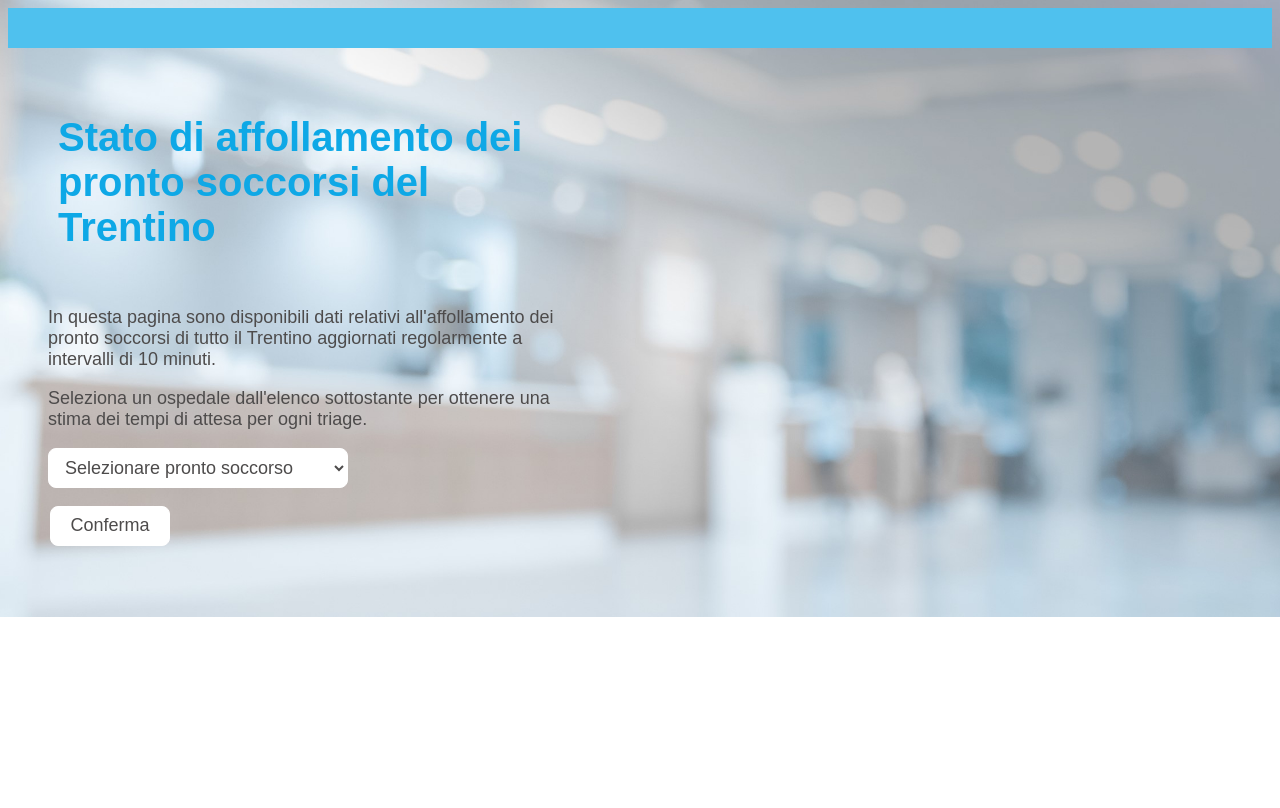
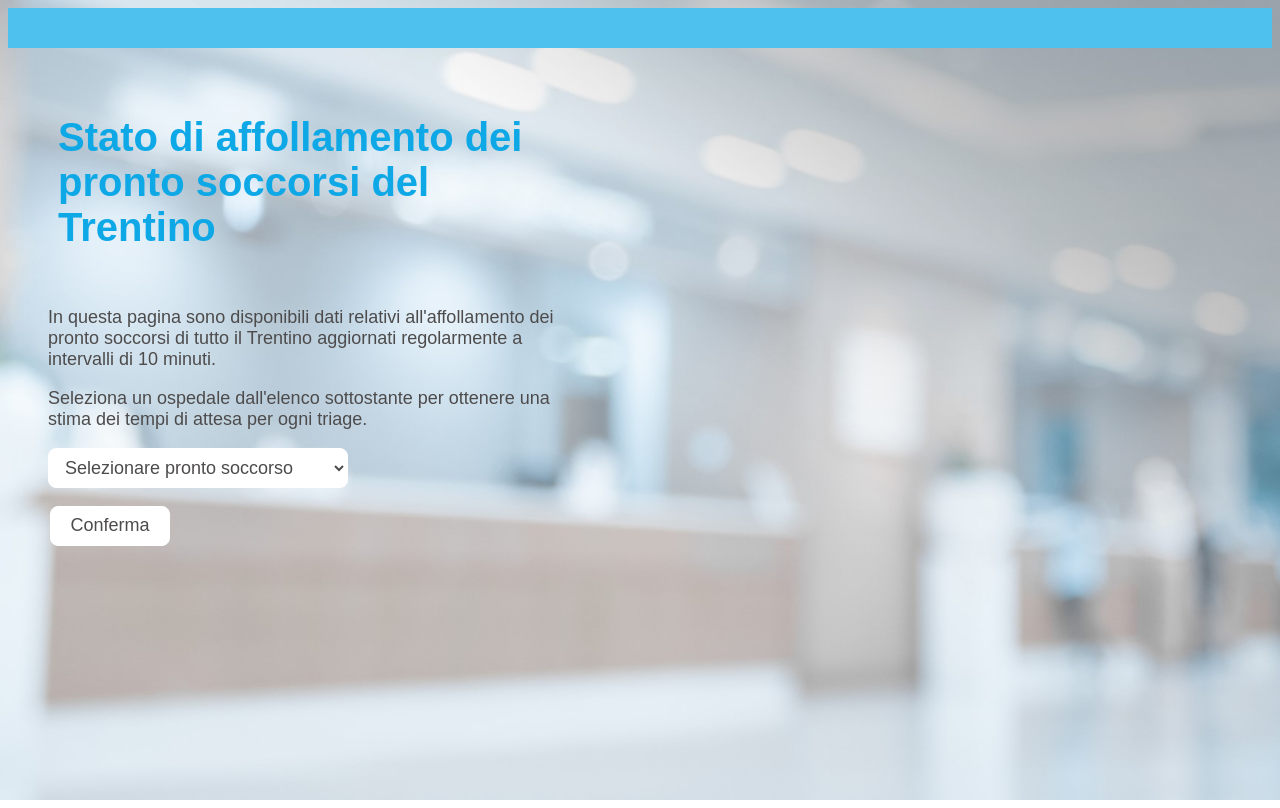
Before and after one commit to annabavaresco/pstrentino, a Flask app: page / in a window 1280 px wide. Before the commit the page ends 617 px from the top, so only its background shows below. Run offline with Flask 2, Linux system fonts and the light colour scheme.

Commit message:
Setting background image full screen

```diff
--- a/docker-compose/app/static/css/main.css
+++ b/docker-compose/app/static/css/main.css
@@ -1,3 +1,6 @@
+html, body {
+    height: 100%;
+}
 h1 {color:rgb(14, 168, 230);
     font-size: 30pt;
     padding-top: 40px; padding-bottom: 30px; padding-right: 700px; padding-left: 50px;
@@ -5,17 +8,18 @@
 
 }
 
+
 body {
 
     font-family: sans-serif;
 
     font-size: large;
-    background-image: url("../images/blurred_mirrored.jpg");
+    background-image: url("../images/blurred_mirrored.jpg"); height: 100%;
     color:rgb(77, 75, 75);
     background-repeat: no-repeat;
     background-position-x: 0px;
     background-position-y: 0px;
-    background-size: 1400px;
+    background-size: cover;
 
 }
 
--- a/docker-compose/app/templates/result.html
+++ b/docker-compose/app/templates/result.html
@@ -16,8 +16,6 @@
 
         <p class = 'b'>
             Ospedale selezionato: {{ospedale}}
-        </p>
-        <p class = 'b'>
             Stime dei tempi di attesa
         </p>
         <p>
```
